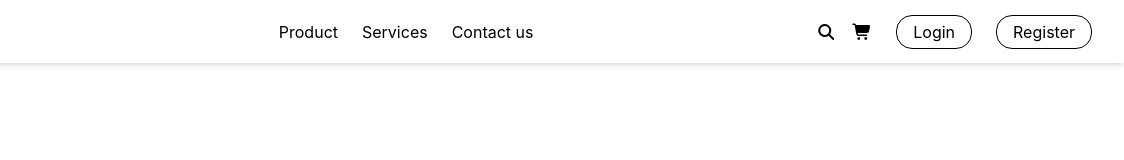
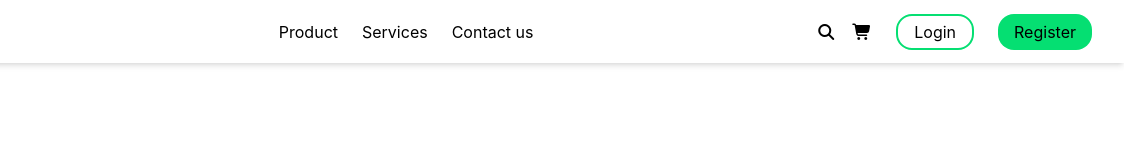
Before and after one commit to Moinul-Islam-71/tailwind-tutorial, a website: page index.html in a window 1280 px wide. Shown: the full height of the page, 156-1280 px from the left. Drawn offline with Linux system fonts and the light colour scheme.

Commit message:
apply border thickness with border-2 and border color and background color with bg-colorName-number to the btns

```diff
--- a/index.html
+++ b/index.html
@@ -28,8 +28,8 @@
                 </div>
 
                 <div class="flex gap-6 justify-center items-center">
-                    <button class="rounded-2xl border px-4 py-1">Login</button>
-                    <button class="rounded-2xl border px-4 py-1">Register</button>
+                    <button class="rounded-2xl border-2 border-green-400 px-4 py-1">Login</button>
+                    <button class="rounded-2xl bg-green-400 px-4 py-1.5">Register</button>
                 </div>
             </div>
         </nav>
```
Also changed, not shown: dist/output.css.
